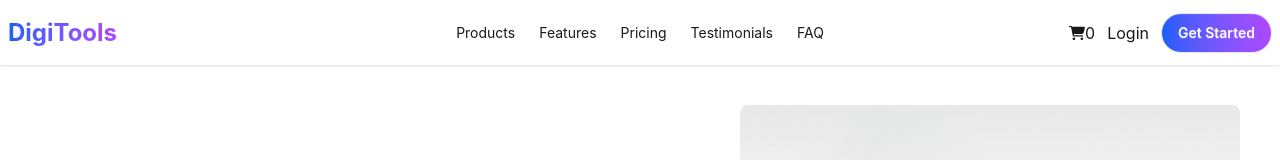
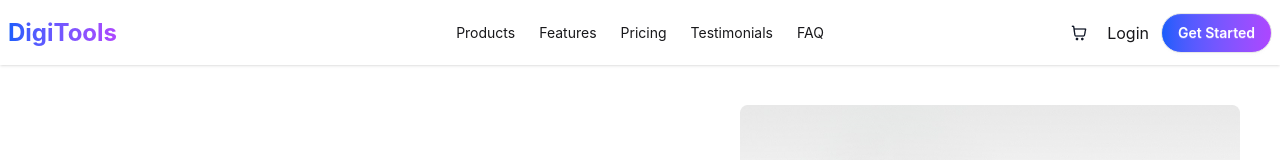
Before and after one commit to neya-mul/Assignment-6, a React (Vite) app: page / in a window 1280 px wide. Shown: the top 160 px of the page. Built offline with nearby package versions, Linux system fonts and the light colour scheme.

Commit message:
navbar cart functinality and designe added

```diff
--- a/src/components/Navbar.jsx
+++ b/src/components/Navbar.jsx
@@ -1,4 +1,4 @@
-
+import cart from "../images/products/shopping-cart.png"
 import { FaCartShopping } from 'react-icons/fa6'
 
 export default function Navbar({isAdded, setIsAdded}) {
@@ -35,8 +35,8 @@ export default function Navbar({isAdded, setIsAdded}) {
                 </ul>
             </div>
             <div className="navbar-end gap-3">
-                <button className='flex items-center'><FaCartShopping />
-                    <span>{isAdded.length}</span> </button>
+                <button className='flex items-center'><img src={cart} alt="" />
+                    <span className={`mb-6 ${isAdded.length>0 ? 'bg-red-400' : ''} p-1 rounded-full text-sm text-white`}>{isAdded.length>0? `${isAdded.length}` : null}</span> </button>
                 <button>Login</button>
                 <a className="btn bg-linear-to-r from-blue-600 to-purple-500 text-white rounded-4xl">Get Started</a>
             </div>
```
